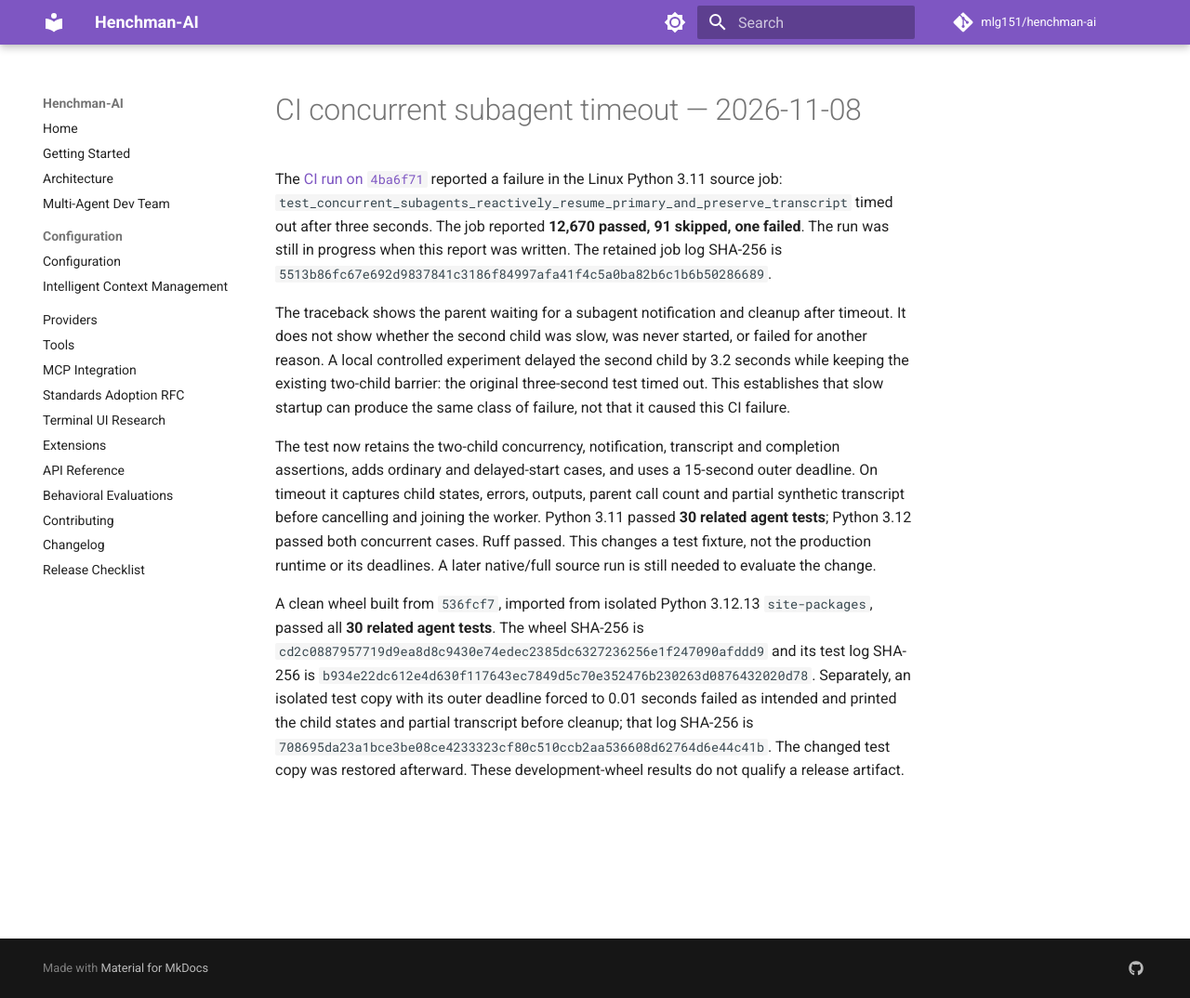
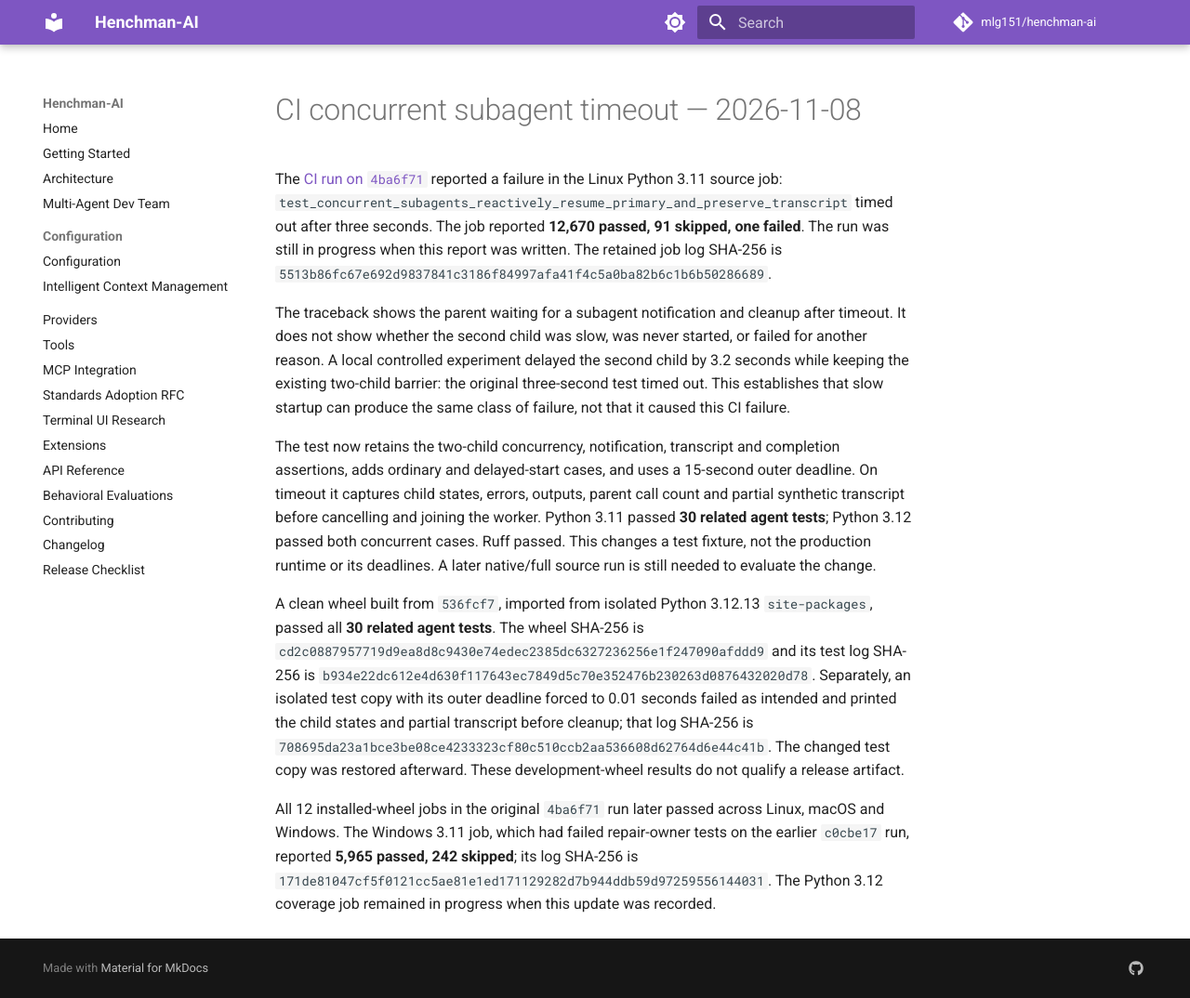
Before and after one commit to mlg151/henchman-ai, an MkDocs documentation site: the page built from docs/evaluations/2026-11-08-ci-4ba6f71-investigation.md, in a window 1280 px wide and 1074 px high. Shown: the whole window at 93% size. Built offline with MkDocs 1.6.1 and Material for MkDocs 9.7.7, drawn with Linux system fonts in a browser that asks for light colours; comment, search, counter and statistics services are not loaded.

Commit message:
Record passing native wheel matrix

```diff
--- a/docs/evaluations/2026-11-08-ci-4ba6f71-investigation.md
+++ b/docs/evaluations/2026-11-08-ci-4ba6f71-investigation.md
@@ -35,3 +35,10 @@ cleanup; that log SHA-256 is
 `708695da23a1bce3be08ce4233323cf80c510ccb2aa536608d62764d6e44c41b`.
 The changed test copy was restored afterward. These development-wheel results
 do not qualify a release artifact.
+
+All 12 installed-wheel jobs in the original `4ba6f71` run later passed across
+Linux, macOS and Windows. The Windows 3.11 job, which had failed repair-owner
+tests on the earlier `c0cbe17` run, reported **5,965 passed, 242 skipped**;
+its log SHA-256 is
+`171de81047cf5f0121cc5ae81e1ed171129282d7b944ddb59d97259556144031`.
+The Python 3.12 coverage job remained in progress when this update was recorded.
```
